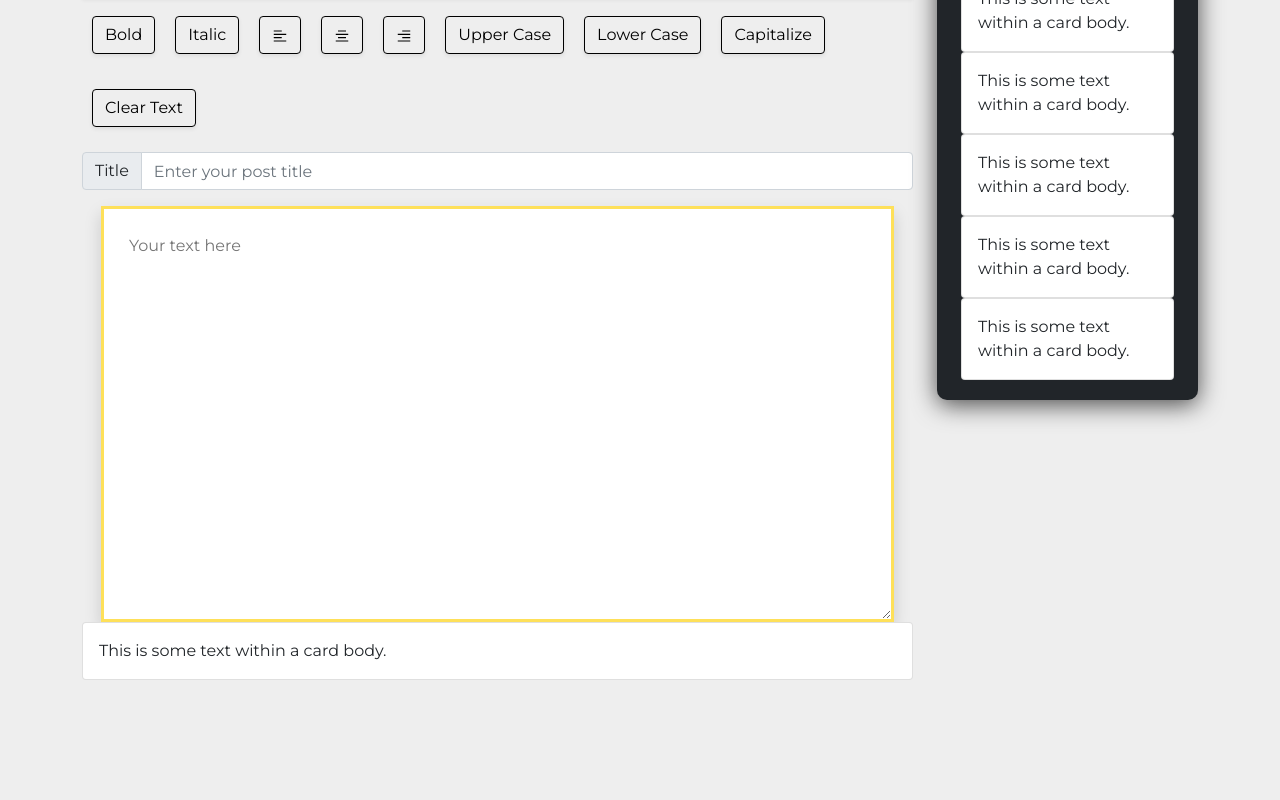
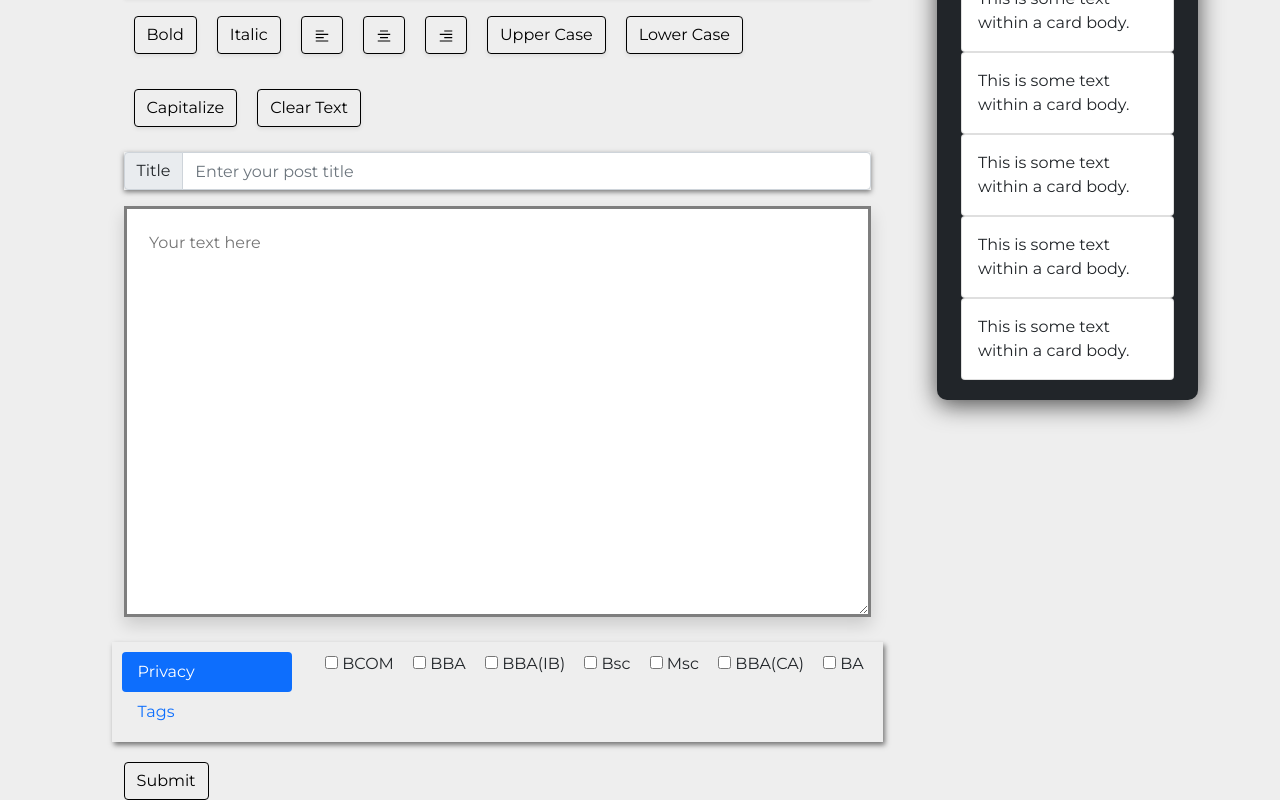
Before and after one commit to ShreyaRamtirth/apnaCollege, a React (Create React App) app: page /Home/Create in a window 1280 px wide. Shown: the part 606-1406 px from the top of the page. Before the commit the page ends 1286 px from the top, so only its background shows below. Built offline with nearby package versions, Linux system fonts and the light colour scheme; a web font is replaced by a local one.

Commit message:
changing create

```diff
--- a/src/components/CreatePost.jsx
+++ b/src/components/CreatePost.jsx
@@ -1,72 +1,115 @@
-import React from 'react';
+import React,{useState} from 'react';
 import { AiOutlineAlignLeft, AiOutlineAlignRight, AiOutlineAlignCenter } from 'react-icons/ai';
-import { InputGroup, FormControl, Card } from 'react-bootstrap';
+import { InputGroup, FormControl, Tab, TabContainer, Row, Nav, Col, Button } from 'react-bootstrap';
 import '../stylesheets/createpost.css';
 const CreatePost = () => {
+        function makeBold() {
+                if(window.getSelection()==="")
+                        document.getElementById("textarea1").style.fontWeight = "Bold";
+                else
+                        console.log(document.execCommand('bold'));
+        }
+
+        function makeItalic() {
+                document.getElementById("textarea1").style.fontStyle = "italic";
+        }
+
+        function alignTextLeft() {
+                document.getElementById("textarea1").style.textAlign = "left";
+        }
+
+        function alignTextCenter() {
+                document.getElementById("textarea1").style.textAlign = "center";
+        }
+
+        function alignTextRight() {
+                document.getElementById("textarea1").style.textAlign = "right";
+        }
+
+        function ChangeToUppercase() {
+                document.getElementById("textarea1").style.textTransform = "uppercase";
+        }
+
+        function ChangeToLowercase() {
+                document.getElementById("textarea1").style.textTransform = "lowercase";
+        }
+
+        function ChangeToCaptilize() {
+                document.getElementById("textarea1").style.textTransform = "capitalize";
+        }
+
+        function ClearALL() {
+                document.getElementById("textarea1").style.fontWeight = "normal";
+                document.getElementById("textarea1").style.textAlign = "left";
+                document.getElementById("textarea1").style.fontStyle = "normal";
+                document.getElementById("textarea1").style.textTransform = "capitalize";
+                document.getElementById("textarea1").value = " ";
+        }
+
         return (
                 <div className="create-post">
                         <h1 className="shadow-sm">TEXT EDITOR</h1>
                         <div className="flex-box">
                                 <div className="row">
-                                        <div className="col">
+                                        <div className="col all-buttons">
                                                 <button type="button"
-                                                        onclick="f1()"
+                                                        onClick={makeBold}
                                                         className=" shadow-sm btn btn-outline-secondary"
                                                         data-toggle="tooltip"
                                                         data-placement="top"
                                                         title="Bold Text">
                                                         Bold</button>
                                                 <button type="button"
-                                                        onclick="f2()"
+                                                        onClick={makeItalic}
                                                         className="shadow-sm btn btn-outline-success"
                                                         data-toggle="tooltip"
                                                         data-placement="top"
                                                         title="Italic Text">
                                                         Italic</button>
                                                 <button type="button"
-                                                        onclick="f3()"
+                                                        onClick={alignTextLeft}
                                                         className=" shadow-sm btn btn-outline-primary"
                                                         data-toggle="tooltip"
                                                         data-placement="top"
                                                         title="Left Align">
                                                         <AiOutlineAlignLeft /></button>
                                                 <button type="button"
-                                                        onclick="f4()"
+                                                        onClick={alignTextCenter}
                                                         className="btn shadow-sm btn-outline-secondary"
                                                         data-toggle="tooltip"
                                                         data-placement="top"
                                                         title="Center Align">
                                                         <AiOutlineAlignCenter /></button>
                                                 <button type="button"
-                                                        onclick="f5()"
+                                                        onClick={alignTextRight}
                                                         className="btn shadow-sm btn-outline-primary"
                                                         data-toggle="tooltip"
                                                         data-placement="top"
                                                         title="Right Align">
                                                         <AiOutlineAlignRight /></button>
                                                 <button type="button"
-                                                        onclick="f6()"
+                                                        onClick={ChangeToUppercase}
                                                         className="btn shadow-sm btn-outline-secondary"
                                                         data-toggle="tooltip"
                                                         data-placement="top"
                                                         title="Uppercase Text">
                                                         Upper Case</button>
                                                 <button type="button"
-                                                        onclick="f7()"
+                                                        onClick={ChangeToLowercase}
                                                         className="btn shadow-sm btn-outline-primary"
                                                         data-toggle="tooltip"
                                                         data-placement="top"
                                                         title="Lowercase Text">
                                                         Lower Case</button>
                                                 <button type="button"
-                                                        onclick="f8()"
+                                                        onClick={ChangeToCaptilize}
                                                         className="btn shadow-sm btn-outline-primary"
                                                         data-toggle="tooltip"
                                                         data-placement="top"
                                                         title="Capitalize Text">
                                                         Capitalize</button>
                                                 <button type="button"
-                                                        onclick="f9()"
+                                                        onClick={ClearALL}
                                                         className="btn shadow-sm btn-outline-primary side"
                                                         data-toggle="tooltip"
                                                         data-placement="top"
@@ -77,7 +120,7 @@ const CreatePost = () => {
                         </div>
                         <div className="row">
                                 <div className="col">
-                                        <InputGroup className="mb-3">
+                                        <InputGroup className="mb-3 input-group-container">
                                                 <InputGroup.Text id="basic-addon1">Title</InputGroup.Text>
                                                 <FormControl
                                                         placeholder="Enter your post title"
@@ -100,10 +143,55 @@ const CreatePost = () => {
                                 </div>
                         </div>
                         <div className="row">
-                                <div className="col">
-                                        <Card>
-                                                <Card.Body>This is some text within a card body.</Card.Body>
-                                        </Card>
+                                <div className="col tabcontainer">
+                                        <Tab.Container id="left-tabs-example" defaultActiveKey="first">
+                                                <Row>
+                                                        <Col sm={3}>
+                                                                <Nav variant="pills" className="flex-column">
+                                                                        <Nav.Item>
+                                                                                <Nav.Link eventKey="first">Privacy</Nav.Link>
+                                                                        </Nav.Item>
+                                                                        <Nav.Item>
+                                                                                <Nav.Link eventKey="second">Tags</Nav.Link>
+                                                                        </Nav.Item>
+                                                                </Nav>
+                                                        </Col>
+                                                        <Col sm={9}>
+                                                                <Tab.Content>
+                                                                        <Tab.Pane eventKey="first">
+                                                                                <div className="privacy-inputs">
+                                                                                <div className="checkbox-wrap">
+                                                                                        <input type="checkbox" value="Bcom" /> BCOM
+                                                                                </div>
+                                                                                <div className="checkbox-wrap">
+                                                                                <input type="checkbox" value="BBA" /> BBA</div>
+                                                                                <div className="checkbox-wrap">
+                                                                                <input type="checkbox" value="BBA(IB)" /> BBA(IB)</div>
+                                                                                <div className="checkbox-wrap">
+                                                                                <input type="checkbox" value="BSC" /> Bsc</div>
+                                                                                <div className="checkbox-wrap">
+                                                                                <input type="checkbox" value="Msc" /> Msc</div>
+                                                                                <div className="checkbox-wrap">
+                                                                                <input type="checkbox" value="BBA(CA)" /> BBA(CA)</div>
+                                                                                <div className="checkbox-wrap">
+                                                                                <input type="checkbox" value="BA" /> BA</div>
+                                                                                </div>
+                                                                        </Tab.Pane>
+                                                                        <Tab.Pane eventKey="second">
+                                                                                <p>Add some related tags</p>
+                                                                                <div className="tag-input">
+                                                                                <input type="text" placeholder="placement, work from home, competition" />
+                                                                                </div>
+                                                                        </Tab.Pane>
+                                                                </Tab.Content>
+                                                        </Col>
+                                                </Row>
+                                        </Tab.Container>
+                                </div>
+                        </div>
+                        <div className="row">
+                                <div className="col submit-button">
+                                <Button variant="outline-warning">Submit</Button>
                                 </div>
                         </div>
                 </div>
--- a/src/stylesheets/createpost.css
+++ b/src/stylesheets/createpost.css
@@ -9,24 +9,55 @@
     margin-left: 0;
 }
 
-.create-post button {
+.create-post .all-buttons button {
     margin: 10px;
     border-color: #000 !important;
     color: #000 !important;
     margin-bottom: 25px;
 }
 
-.create-post button:hover {
-    background-color: #fecf00e5 !important;
+.create-post .all-buttons button:hover {
+    background-color: #fecf0062 !important;
 }
-
+.input-group-container{
+    box-shadow: 0px 2px 5px rgba(49, 49, 49, 0.623);
+}
 .create-post textarea {
     padding: 3%;
-    border-color: #fecf00a6;
+    border-color: rgba(49, 49, 49, 0.623);;
     border-width:medium;
+    margin-bottom: 25px;
 }
 
 .create-post .flex-box {
     display: flex;
     justify-content: center;
 }
+.create-post{
+    padding: 5%;
+            padding-top: 0;
+            height: 100vh;
+}
+.privacy-inputs{
+    display: flex;
+    justify-content:space-around;
+    flex-wrap:wrap;
+}
+.tag-input input{
+    padding: 10px;
+    outline: none;
+    border:none;
+    border-bottom: 2px solid #000;
+    background-color: #eeee;
+    width:100%;
+}
+
+.tabcontainer{
+    margin-bottom: 20px;
+    padding: 10px;
+    box-shadow: 2px 3px 5px rgba(85, 85, 85, 0.788);
+}
+.submit-button button{
+    color: #000;
+    border-color: #000;
+}
--- a/src/stylesheets/navbar.css
+++ b/src/stylesheets/navbar.css
@@ -14,10 +14,10 @@ body {
 	/* border-bottom: 1px solid #d6d6d6; */
 	box-shadow: 0 0 4px rgba(0,0,0,.1);
 }
-.nav-link{
+.navbar .nav-link{
   color: #fecf00e5 !important;
 }
-.nav-link img {
+.navbar .nav-link img {
 	border-radius: 50%;
 	width: 36px;
 	height: 36px;
```
